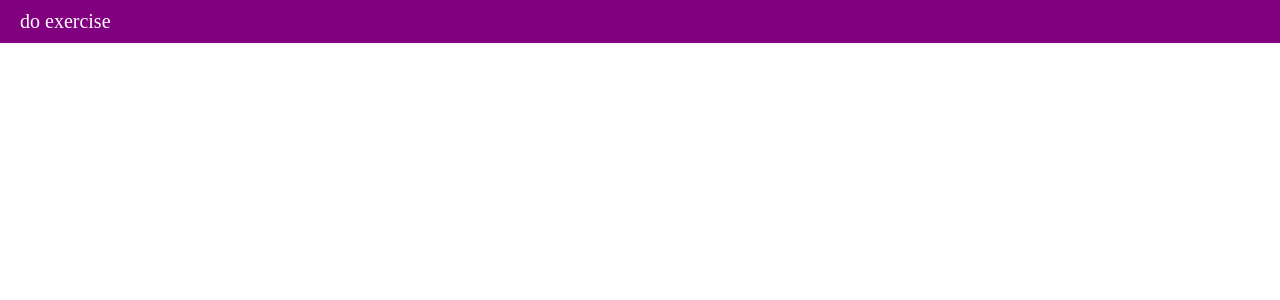
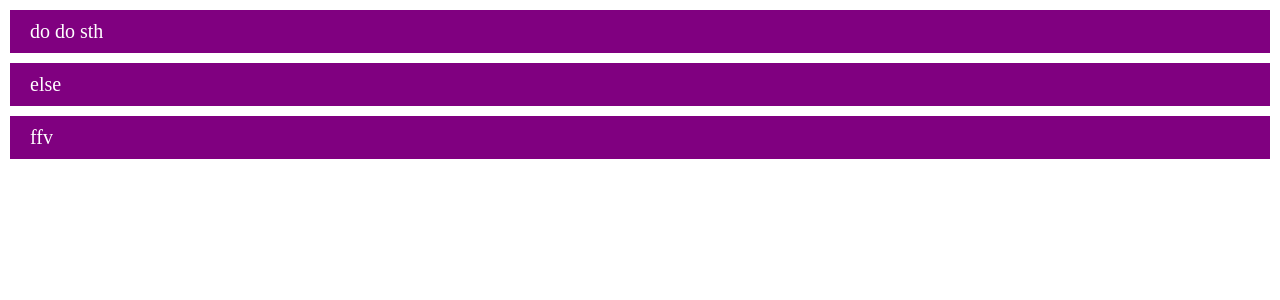
Before and after one commit to mahdieh96/styled-to-do-list, a React (Create React App) app: page / in a window 1280 px wide. Shown: the top 300 px of the page. Built offline with nearby package versions, Linux system fonts and the light colour scheme; the HTML template or start-up script is replaced by a standard one.

Commit message:
itemList component added

```diff
--- a/src/App.js
+++ b/src/App.js
@@ -1,8 +1,9 @@
 import { ItemData } from "./components/Item/ItemData";
+import { ItemList } from "./components/Item/ItemList";
 
 function App() {
-  const data = "do exercise";
-  return <ItemData data={data} />;
+  const itemData = ["do do sth", "else", "ffv"];
+  return <ItemList itemData={itemData} />;
 }
 
 export default App;
--- /dev/null
+++ b/src/components/Item/ItemList.css
@@ -0,0 +1,7 @@
+.item-list {
+  display: flex;
+  flex-direction: column;
+  gap: 1rem;
+  padding: 1rem;
+  width: 100%;
+}
--- /dev/null
+++ b/src/components/Item/ItemList.js
@@ -0,0 +1,12 @@
+import React from "react";
+import "./ItemList.css";
+import { ItemData } from "./ItemData";
+export const ItemList = ({ itemData }) => {
+  return (
+    <div className="item-list">
+      {itemData.map((item) => (
+        <ItemData data={item} />
+      ))}
+    </div>
+  );
+};
```
